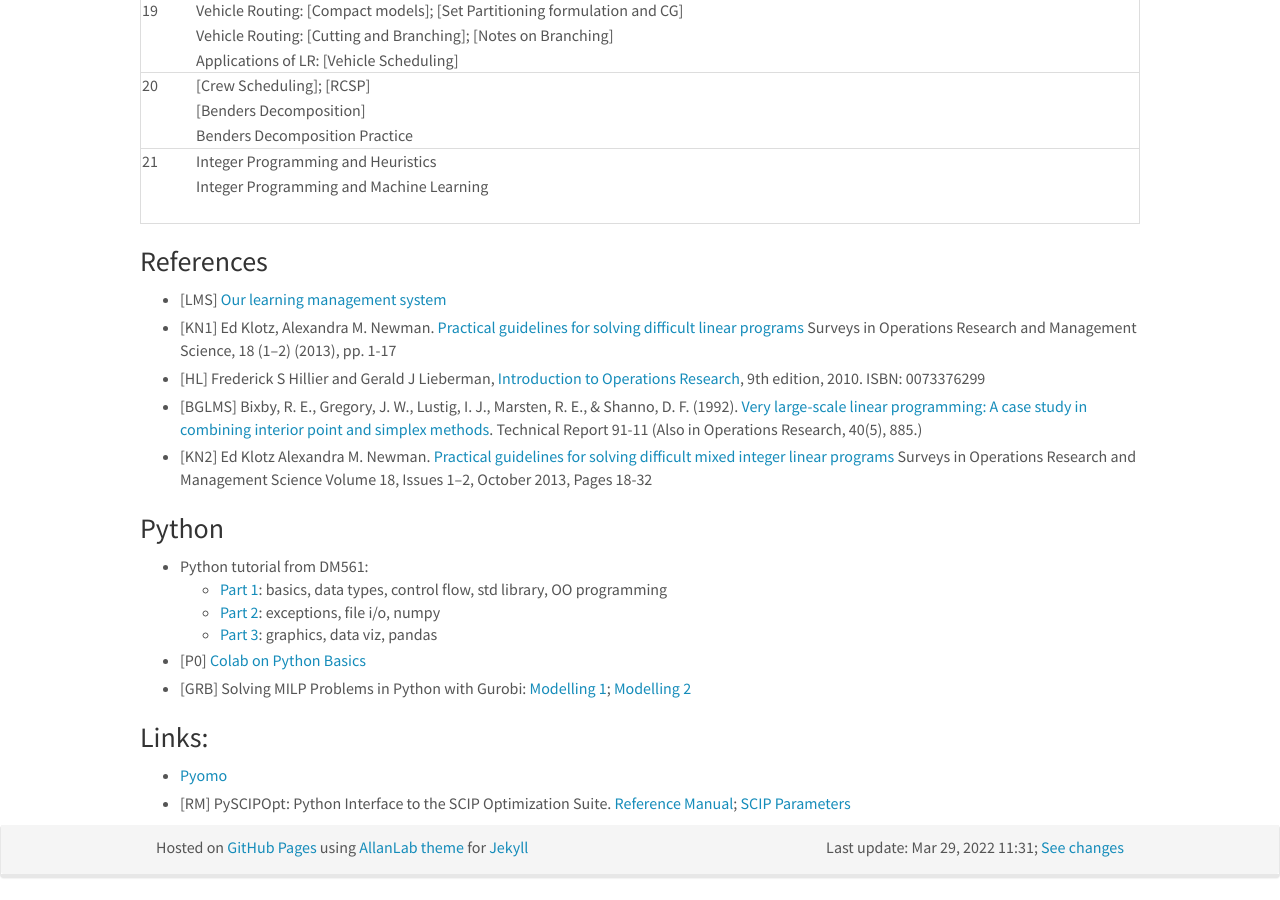
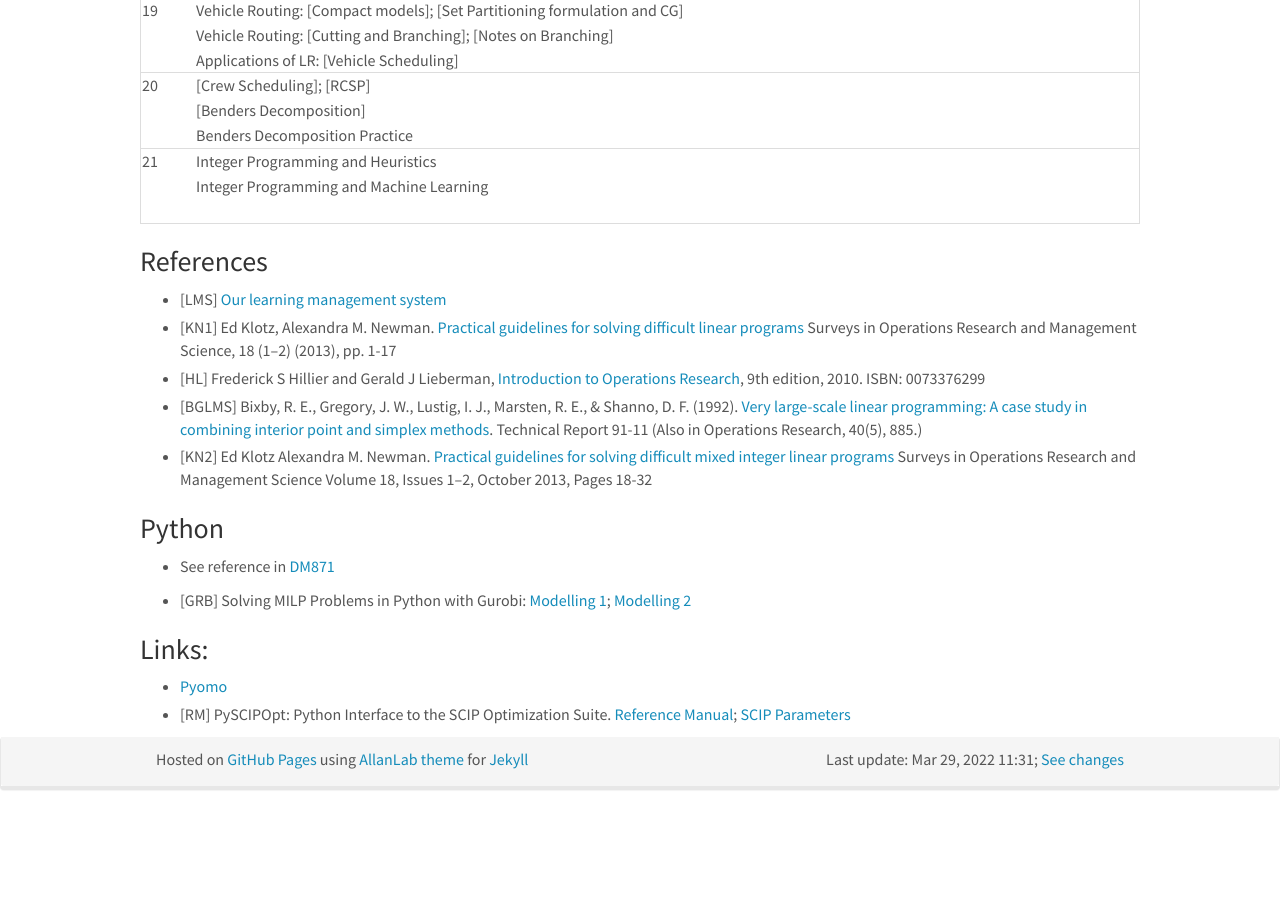
Before and after one commit to DM872/dm872.github.io, a Jekyll site: the page built from index.md, in a window 1280 px wide and 900 px high, scrolled down 959 px. Built offline with Jekyll 4.4.1, drawn with Linux system fonts in a browser that asks for light colours; nearby versions of some CDN libraries; comment, search, counter and statistics services are not loaded; after the commit the page ends 1771 px from its top, so only the background shows below that.

Commit message:
removed links

```diff
--- a/index.md
+++ b/index.md
@@ -267,13 +267,17 @@ w3.includeHTML();
 ### Python
 
 
+- See reference in [DM871](https://dm871.github.io/)
 
+<!--
 - Python tutorial from DM561:
   - [Part 1](https://dm561.github.io/assets/dm561-lec1.pdf): basics, data types, control flow, std library, OO programming
   - [Part 2](https://dm561.github.io/assets/dm561-lec2.pdf): exceptions, file i/o, numpy
   - [Part 3](https://dm561.github.io/assets/dm561-lec3.pdf): graphics, data viz, pandas
 
 - [P0] [Colab on Python Basics](https://colab.research.google.com/github/DM561/dm561.github.io/blob/master/assets/Python_in_a_Nutshell.ipynb)
+-->
+
 
 - [GRB] Solving MILP Problems in Python with Gurobi: [Modelling 1](https://www.gurobi.com/pdfs/user-events/2017-frankfurt/Modeling-1.pdf); [Modelling 2](https://www.gurobi.com/pdfs/user-events/2017-frankfurt/Modeling-2.pdf)
 
```
